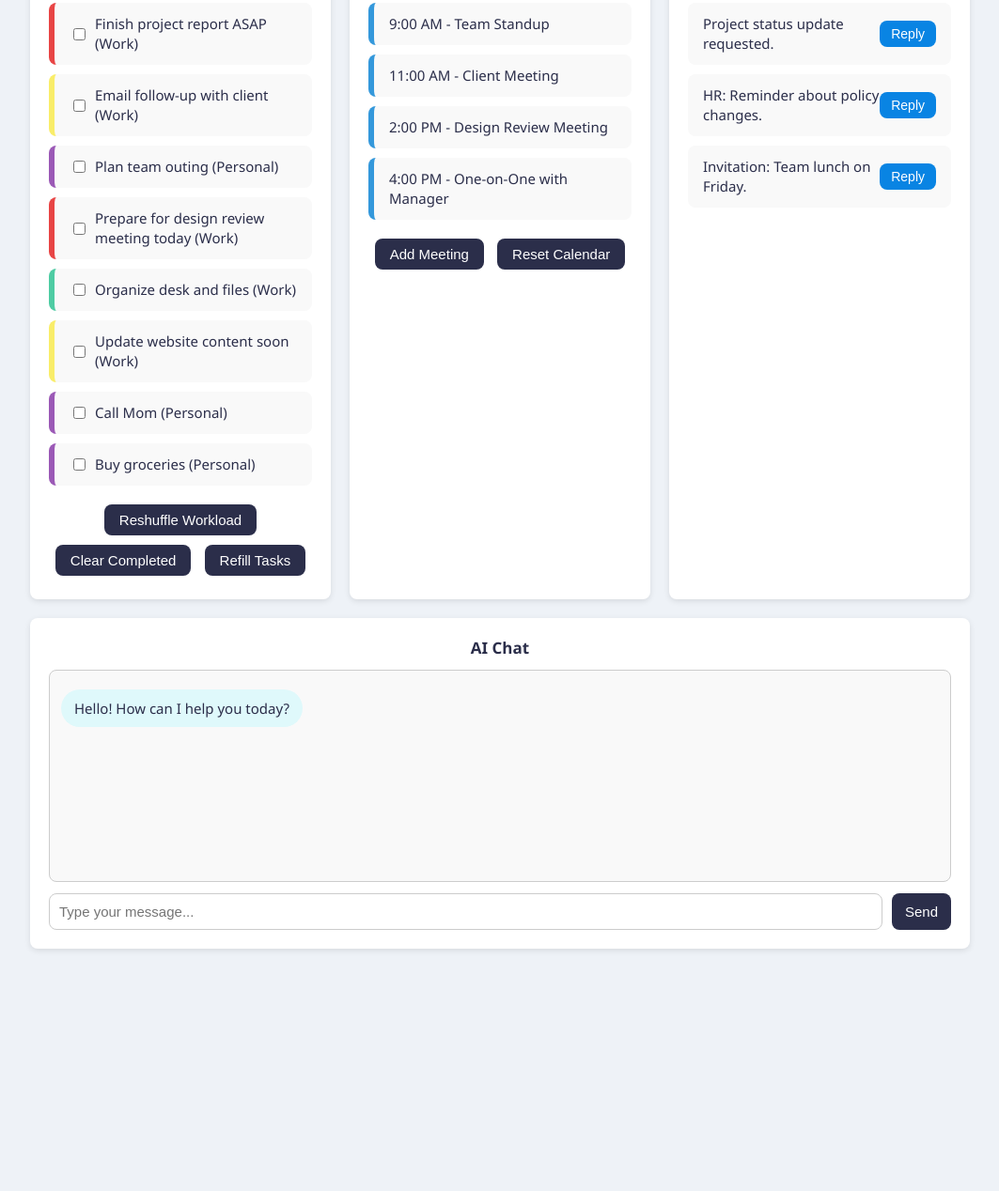
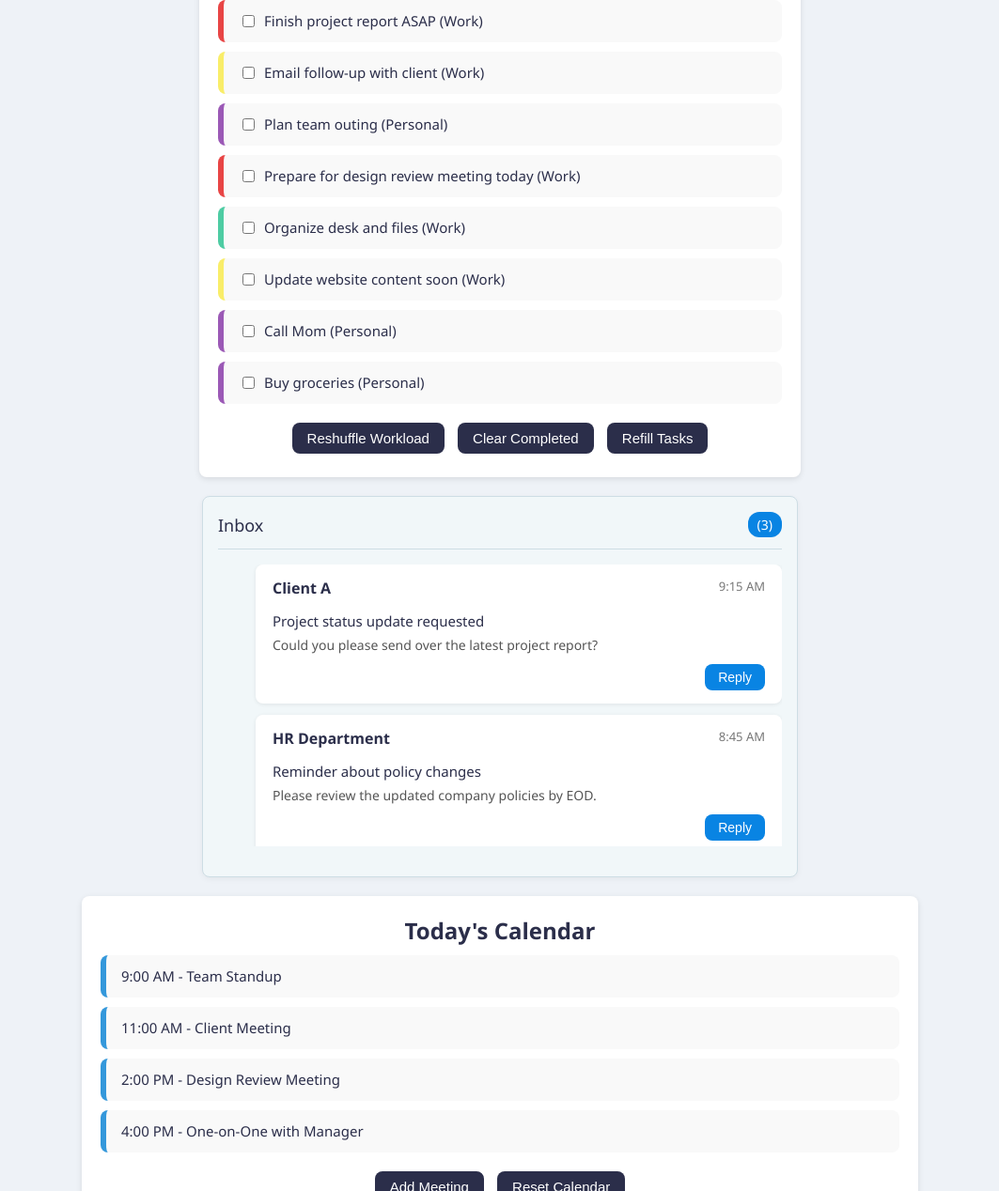
Before and after one commit to nafeeur/workpilot, a plain HTML site: page index.html in a window 1280 px wide. Shown: the part 560-1828 px from the top of the page at 94% size, without its empty margins (108-1171 px from the left). Before the commit the page ends 1590 px from the top, so only its background shows below. Drawn offline with Linux system fonts and the light colour scheme.

Commit message:
Update index.html

```diff
--- a/index.html
+++ b/index.html
@@ -87,24 +87,40 @@
     }
     /* Main Content Sections */
     .main-content {
-      display: flex;
+  display: grid;
+  grid-template-columns: 1fr;
+  grid-template-rows: auto auto auto;
+  grid-template-areas:
+    "tasks"
+    "emails"
+    "calendar";
   gap: 20px;
-      flex-wrap: wrap;
-      justify-content: center;
+  justify-items: center;
 }
+
 .section {
   background: white;
   padding: 20px;
   border-radius: 8px;
   box-shadow: 0 2px 6px rgba(0,0,0,0.1);
-      flex: 1;
-      min-width: 280px;
+  width: 100%;
   max-width: 300px;
 }
+
     .section h2 {
       margin-top: 0;
     }
+    .tasks-section    { grid-area: tasks; }
+.emails-section   { grid-area: emails; }
+.calendar-section { grid-area: calendar; }
+
+
     /* Task List Styles */
+    .tasks-section {
+  width: 100%;
+  max-width: 600px; /* bump this up to whatever you need */
+}
+
     .task-list {
       list-style: none;
       padding: 0;
@@ -131,6 +147,12 @@
     /* Personal Tasks */
     .personal { border-left-color: #9b59b6; }
     /* Calendar Styles */
+
+    .calendar-section {
+  /* existing styles… */
+  max-width: 850px;   /* instead of 300px */
+  width: 100%;
+}
     .calendar-list {
       list-style: none;
       padding: 0;
@@ -145,32 +167,103 @@
       font-size: 15px;
       line-height: 1.4;
     }
-    /* Email List Styles */
-    .email-list {
-      list-style: none;
-      padding: 0;
-      margin: 0;
+
+/* Emails section wrapper */
+.emails-section {
+  width: 100%;
+  max-width: 600px;
+  background: #f1f7f9;
+  border: 1px solid #cddde4;
+  border-radius: 8px;
+  padding: 16px;
+  box-shadow: 0 2px 6px rgba(0,0,0,0.05);
 }
-    .email-item {
+
+/* Header with inbox title & count badge */
+.emails-section .email-header {
   display: flex;
   justify-content: space-between;
   align-items: center;
-      background: #f9f9f9;
-      margin: 10px 0;
-      padding: 12px 16px;
+  padding-bottom: 12px;
+  border-bottom: 1px solid #cddde4;
+  margin-bottom: 16px;
+  font-size: 18px;
+}
+.emails-section .email-header .email-count {
+  background: #0984e3;
+  color: white;
+  border-radius: 12px;
+  padding: 4px 10px;
+  font-size: 14px;
+}
+
+/* Make the list scrollable if long */
+.email-list {
+  max-height: 300px;
+  overflow-y: auto;
+  display: flex;
+  flex-direction: column;
+  gap: 12px;
+}
+
+/* Individual message cards */
+.email-item {
+  background: white;
+  padding: 14px 18px;
   border-radius: 8px;
+  box-shadow: 0 1px 4px rgba(0,0,0,0.08);
+  display: flex;
+  flex-direction: column;
+  transition: background-color 0.2s, box-shadow 0.2s;
+}
+.email-item:hover {
+  background-color: #f5fcff;
+  box-shadow: 0 2px 8px rgba(0,0,0,0.12);
+}
+
+/* Header row inside each message */
+.email-item-header {
+  display: flex;
+  justify-content: space-between;
+  margin-bottom: 8px;
+}
+.email-sender {
+  font-weight: 600;
+}
+.email-time {
+  font-size: 13px;
+  color: #777;
+}
+
+/* Subject & snippet */
+.email-subject {
+  margin: 6px 0;
   font-size: 15px;
+  font-weight: 500;
+}
+.email-snippet {
+  font-size: 14px;
+  color: #555;
   line-height: 1.4;
 }
+
+/* Reply button aligned to the right */
 .reply-btn {
-      padding: 6px 12px;
+  align-self: flex-end;
+  margin-top: 10px;
+  padding: 6px 14px;
   font-size: 14px;
   background-color: #0984e3;
   color: white;
   border: none;
   border-radius: 8px;
   cursor: pointer;
+  transition: background-color 0.2s;
 }
+.reply-btn:hover {
+  background-color: #076bb5;
+}
+
     /* Actions */
     .actions {
       text-align: center;
@@ -193,6 +286,7 @@
       box-shadow: 0 2px 6px rgba(0,0,0,0.1);
       margin-top: 20px;
       padding: 20px;
+      min-width: 650px;
     }
     .chat-header {
       text-align: center;
@@ -314,7 +408,7 @@
       <p>Sleep Hours: <strong>7</strong></p>
       <p>Rested Level: <strong>80%</strong></p>
       <p>Overall Productivity: <strong>High</strong></p>
-      <p>Heart Rate: <span class="heart-icon">❤️</span><strong id="heartRate">70 bpm</strong></p>
+      <p>Feeling: <strong id="feeling">Stressed</strong></p>
     </div>
 
     <div class="main-content">
@@ -341,10 +435,13 @@
 
       <!-- Emails Section -->
       <div class="section emails-section">
-        <h2>Emails</h2>
+        <div class="email-header">
+          <span>Inbox</span>
+          <span class="email-count">(3)</span>
+        </div>
         <ul class="email-list" id="emailList"></ul>
       </div>
-    </div>
+
 
     <!-- AI Chat Box -->
     <div class="chat-box">
@@ -396,9 +493,24 @@
       let currentCalendar = [];
 
       const emails = [
-        'Project status update requested.',
-        'HR: Reminder about policy changes.',
-        'Invitation: Team lunch on Friday.'
+  {
+    sender: 'Client A',
+    time:   '9:15 AM',
+    subject:'Project status update requested',
+    snippet:'Could you please send over the latest project report?'
+  },
+  {
+    sender: 'HR Department',
+    time:   '8:45 AM',
+    subject:'Reminder about policy changes',
+    snippet:'Please review the updated company policies by EOD.'
+  },
+  {
+    sender: 'Team Lead',
+    time:   'Yesterday',
+    subject:'Invitation: Team lunch on Friday',
+    snippet:'Let us know if you can make it to the team lunch this Friday.'
+  }
 ];
 
       // Element refs
@@ -437,20 +549,42 @@
       }
 
       function renderEmails() {
-        emailListEl.innerHTML = '';
-        emails.forEach((email, idx) => {
+  const emailListEl = document.getElementById('emailList');
+  emailListEl.innerHTML = '';         // clear old items
+  emails.forEach((e, idx) => {
     const li = document.createElement('li');
     li.className = 'email-item';
-          const span = document.createElement('span');
-          span.textContent = email;
+
+    // header (sender + time)
+    const hdr = document.createElement('div');
+    hdr.className = 'email-item-header';
+    const sender = document.createElement('span');
+    sender.className = 'email-sender';
+    sender.textContent = e.sender;
+    const time = document.createElement('span');
+    time.className = 'email-time';
+    time.textContent = e.time;
+    hdr.append(sender, time);
+
+    // subject & snippet
+    const subj = document.createElement('div');
+    subj.className = 'email-subject';
+    subj.textContent = e.subject;
+    const snip = document.createElement('div');
+    snip.className = 'email-snippet';
+    snip.textContent = e.snippet;
+
+    // reply button
     const btn = document.createElement('button');
+    btn.className = 'reply-btn';
     btn.textContent = 'Reply';
-          btn.className = 'reply-btn';
     btn.dataset.index = idx;
-          li.append(span, btn);
+
+    li.append(hdr, subj, snip, btn);
     emailListEl.append(li);
   });
 }
+
 
       function updateBanner() {
         const meetingCount = currentCalendar.length;
@@ -487,7 +621,11 @@
            document.getElementById('updateMoodBtn').addEventListener('click', () => {
      if (!selectedMood) return alert('Please select a mood first!');
      updateBanner();
+       // update the new "Feeling" display
+       document.getElementById('feeling').textContent =
+         selectedMood.charAt(0).toUpperCase() + selectedMood.slice(1);
     });
+
 
       // Task buttons
       document.getElementById('reshuffleBtn').addEventListener('click', () => {
@@ -563,7 +701,7 @@
           tasks: currentTasks
         };
         try {
-          const res = await fetch('https://workpilot-api.onrender.com/chat', {
+          const res = await fetch('http://localhost:3001/chat', {
             method: 'POST',
             headers: { 'Content-Type': 'application/json' },
             body: JSON.stringify({ message: userText, context })
@@ -593,17 +731,6 @@
         if (e.key === 'Enter') document.getElementById('sendChatBtn').click();
       });
 
-      // Live heart rate
-      function updateHeartRate() {
-        const heartRateEl = document.getElementById('heartRate');
-        let base = 70;
-        setInterval(() => {
-          const fluctuation = Math.floor(Math.random() * 7) - 3;
-          const bpm = base + fluctuation;
-          heartRateEl.textContent = `${bpm} bpm`;
-        }, 1000);
-      }
-      updateHeartRate();
       init();
     });
   </script>
```
Lines whose indentation alone changed are shown as unchanged.
